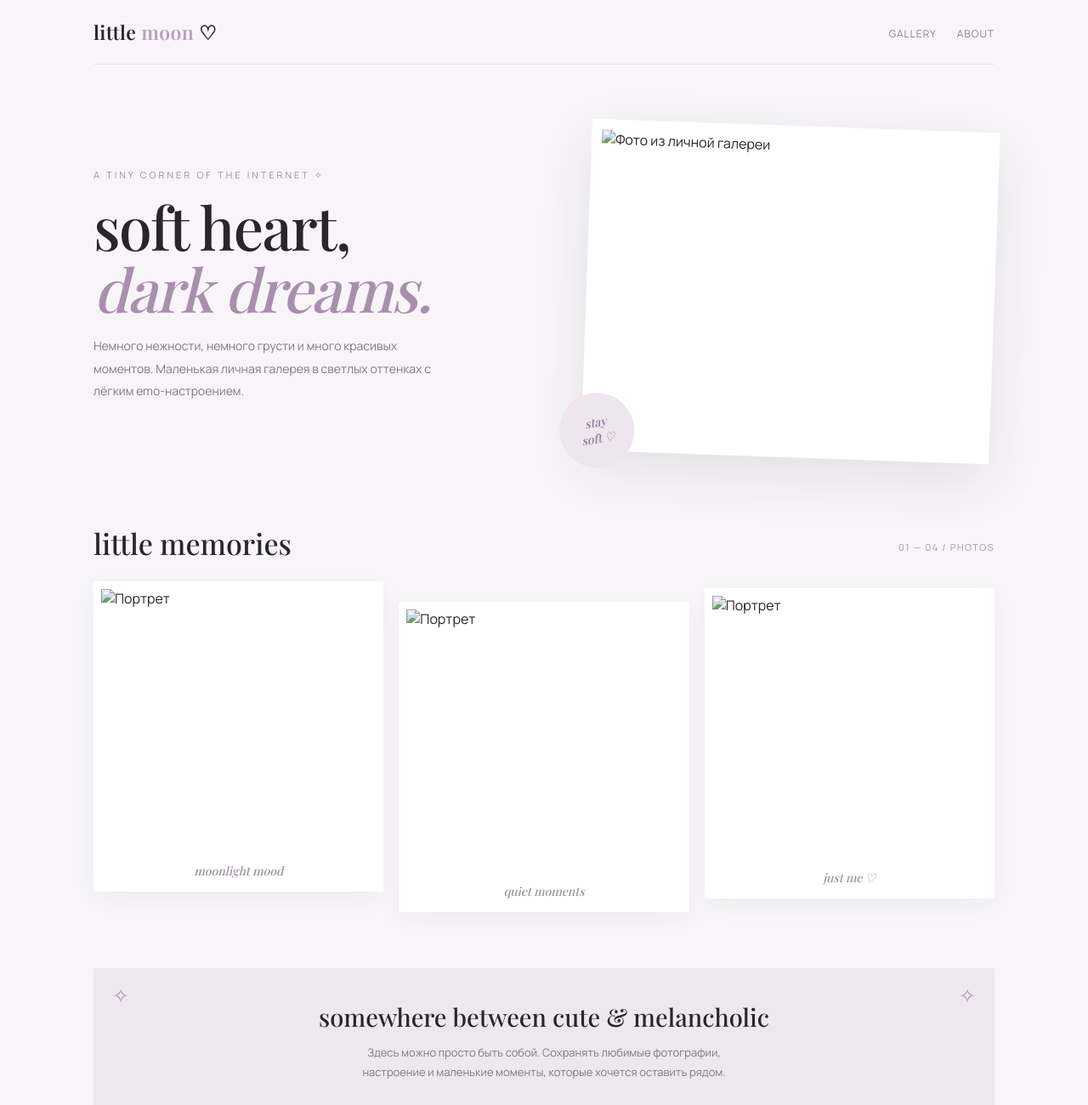
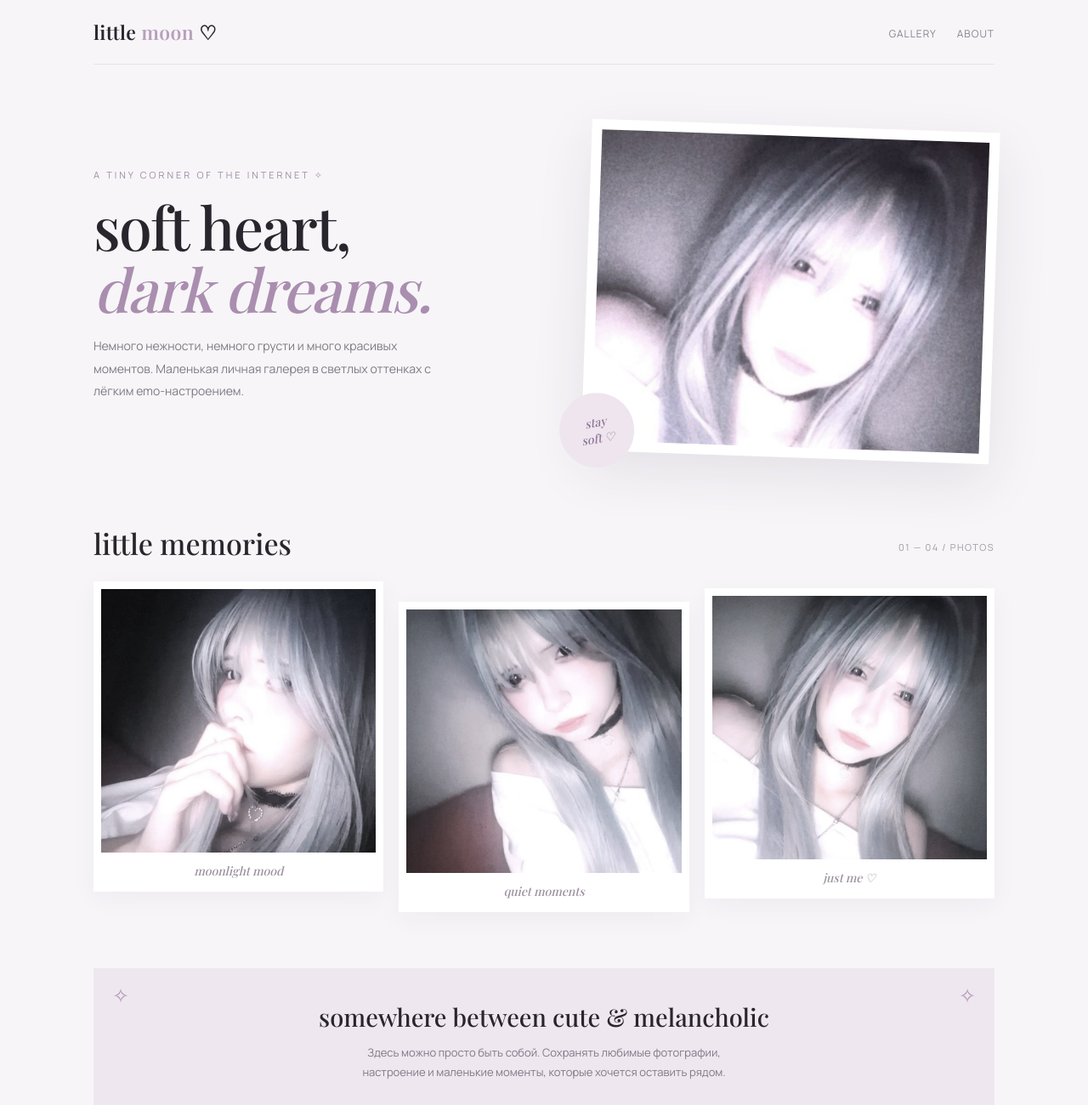
Before and after one commit to aglecry-cyber/moon, a plain HTML site: page index.html in a window 1280 px wide. Shown: the top 1300 px of the page at 85% size. Drawn offline with nearby package versions, Linux system fonts and the light colour scheme; a web font is replaced by a local one.

Commit message:
Fix photo paths for GitHub Pages

```diff
--- a/index.html
+++ b/index.html
@@ -48,14 +48,14 @@ footer{border-top:1px solid var(--line);padding:25px 0 32px;display:flex;justify
 <main>
 <section class="hero">
 <div><div class="eyebrow">a tiny corner of the internet ✧</div><h1>soft heart,<br><em>dark dreams.</em></h1><p class="intro">Немного нежности, немного грусти и много красивых моментов. Маленькая личная галерея в светлых оттенках с лёгким emo-настроением.</p></div>
-<div class="hero-photo"><img src="images/photo1.jpeg" alt="Фото из личной галереи"><div class="sticker">stay<br>soft ♡</div></div>
+<div class="hero-photo"><img src="photo1.jpeg" alt="Фото из личной галереи"><div class="sticker">stay<br>soft ♡</div></div>
 </section>
 <section id="gallery">
 <div class="section-head"><h2>little memories</h2><p>01 — 04 / photos</p></div>
 <div class="gallery">
-<div class="tile" data-photo="images/photo2.jpeg"><img src="images/photo2.jpeg" alt="Портрет"><small>moonlight mood</small></div>
-<div class="tile" data-photo="images/photo3.jpeg"><img src="images/photo3.jpeg" alt="Портрет"><small>quiet moments</small></div>
-<div class="tile" data-photo="images/photo4.jpeg"><img src="images/photo4.jpeg" alt="Портрет"><small>just me ♡</small></div>
+<div class="tile" data-photo="photo2.jpeg"><img src="photo2.jpeg" alt="Портрет"><small>moonlight mood</small></div>
+<div class="tile" data-photo="photo3.jpeg"><img src="photo3.jpeg" alt="Портрет"><small>quiet moments</small></div>
+<div class="tile" data-photo="photo4.jpeg"><img src="photo4.jpeg" alt="Портрет"><small>just me ♡</small></div>
 </div>
 </section>
 <section class="note" id="about"><h2>somewhere between cute &amp; melancholic</h2><p>Здесь можно просто быть собой. Сохранять любимые фотографии, настроение и маленькие моменты, которые хочется оставить рядом.</p></section>
```
